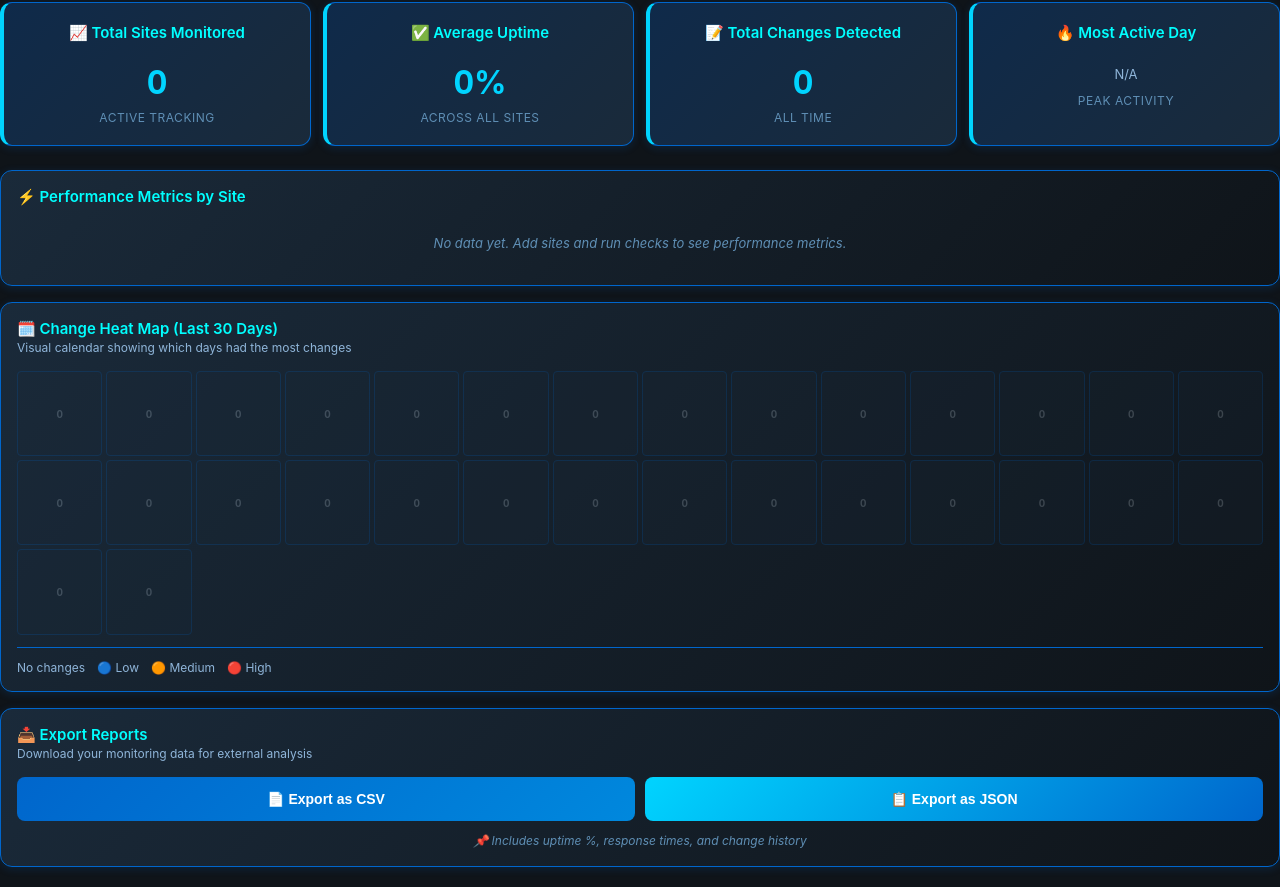
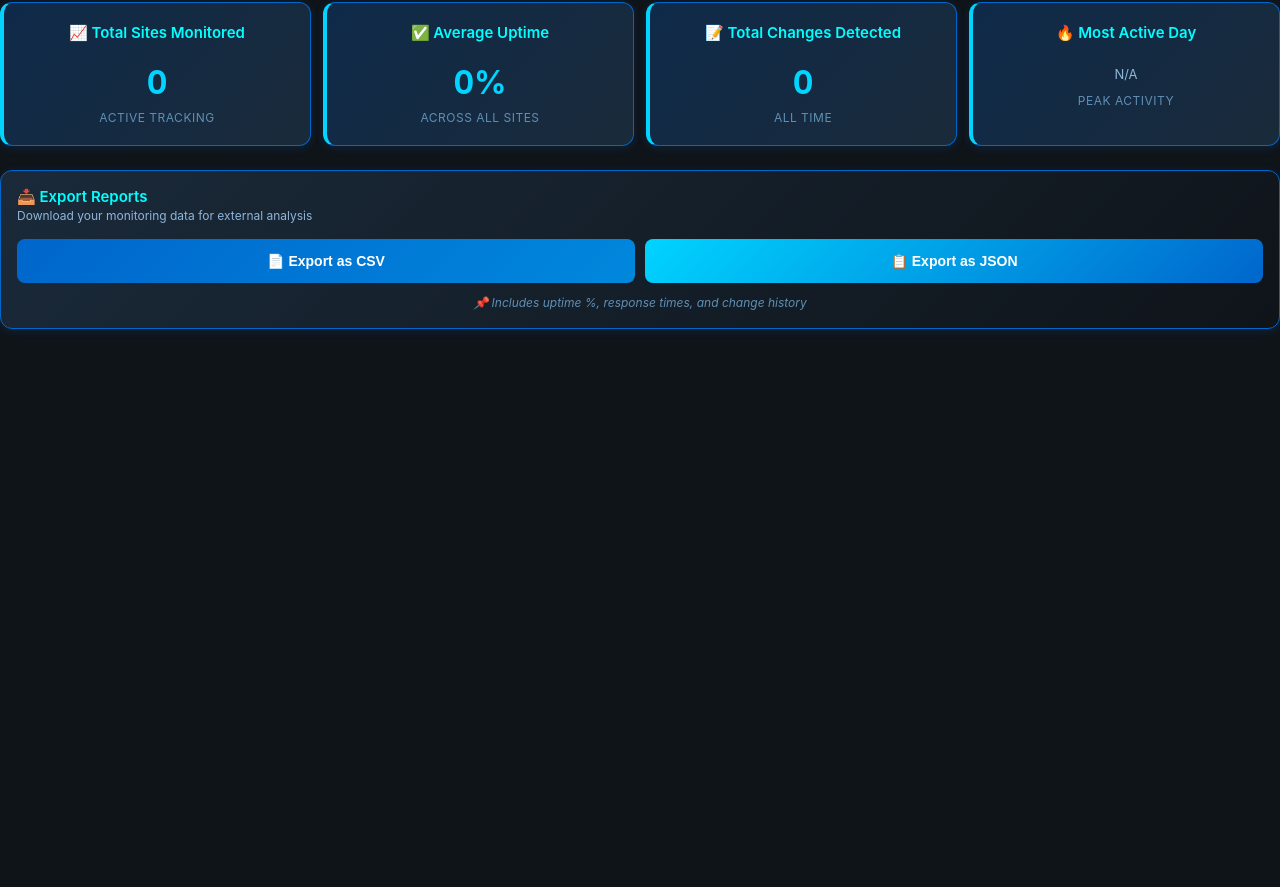
Before and after one commit to DerekAlexander/site-spy, a Next.js app: page / in a window 1280 px wide. Shown: the part 1016-1903 px from the top of the page. After the commit the page ends 1365 px from the top, so only its background shows below. Built offline with nearby package versions, Linux system fonts and the light colour scheme.

Commit message:
Remove performance metrics and heatmap tabs

```diff
--- a/app/page.js
+++ b/app/page.js
@@ -233,81 +233,7 @@ function AnalyticsDashboard({ competitors }) {
         </div>
       </div>
 
-      {/* Detailed Performance Metrics */}
-      <div className="analytics-card performance-card">
-        <h4>⚡ Performance Metrics by Site</h4>
-        {competitors.length > 0 ? (
-          <div className="performance-table">
-            {competitors.map((comp) => (
-              <div key={comp.id} className="performance-row">
-                <div className="perf-site">
-                  <span className="perf-name">{comp.name}</span>
-                  <span className="perf-domain">{comp.domain}</span>
-                </div>
-                <div className="perf-metrics">
-                  <div className="perf-item">
-                    <span className="perf-label">Uptime:</span>
-                    <span className="perf-value">{calculateUptime(comp)}%</span>
-                  </div>
-                  <div className="perf-item">
-                    <span className="perf-label">Avg Response:</span>
-                    <span className="perf-value">{calculateAvgResponseTime(comp)}</span>
-                  </div>
-                  <div className="perf-item">
-                    <span className="perf-label">Changes:</span>
-                    <span className="perf-value">{comp.changes ? comp.changes.length : 0}</span>
-                  </div>
-                  <div className="perf-item">
-                    <span className="perf-label">Status:</span>
-                    <span className={`perf-status ${comp.status}`}>
-                      {comp.status === 'alive' ? '✅ Online' : comp.status === 'down' ? '❌ Down' : '⏳ Pending'}
-                    </span>
-                  </div>
-                </div>
-              </div>
-            ))}
-          </div>
-        ) : (
-          <p className="analytics-empty">No data yet. Add sites and run checks to see performance metrics.</p>
-        )}
-      </div>
-
-      {/* Change Heat Map */}
-      <div className="analytics-card heatmap-card">
-        <h4>🗓️ Change Heat Map (Last 30 Days)</h4>
-        <p className="heatmap-description">Visual calendar showing which days had the most changes</p>
-        <div className="heatmap-container">
-          {heatmapData.map((day, idx) => {
-            const heatmapIntensity = maxChanges > 0 ? (day.count / maxChanges) * 100 : 0;
-            return (
-              <div
-                key={idx}
-                className="heatmap-cell"
-                data-severity={day.severity}
-                style={{
-                  opacity: Math.max(0.2, heatmapIntensity / 100),
-                  backgroundColor: day.severity === 'none'
-                    ? '#1a2a3a'
-                    : day.severity === 'low'
-                    ? '#0066cc'
-                    : day.severity === 'medium'
-                    ? '#ff9900'
-                    : '#ff3333'
-                }}
-                title={`${day.date}: ${day.count} changes`}
-              >
-                <span className="heatmap-count">{day.count}</span>
-              </div>
-            );
-          })}
-        </div>
-        <div className="heatmap-legend">
-          <span>No changes</span>
-          <span>🔵 Low</span>
-          <span>🟠 Medium</span>
-          <span>🔴 High</span>
-        </div>
-      </div>
+
 
       {/* Export Options */}
       <div className="analytics-card export-card">
```
